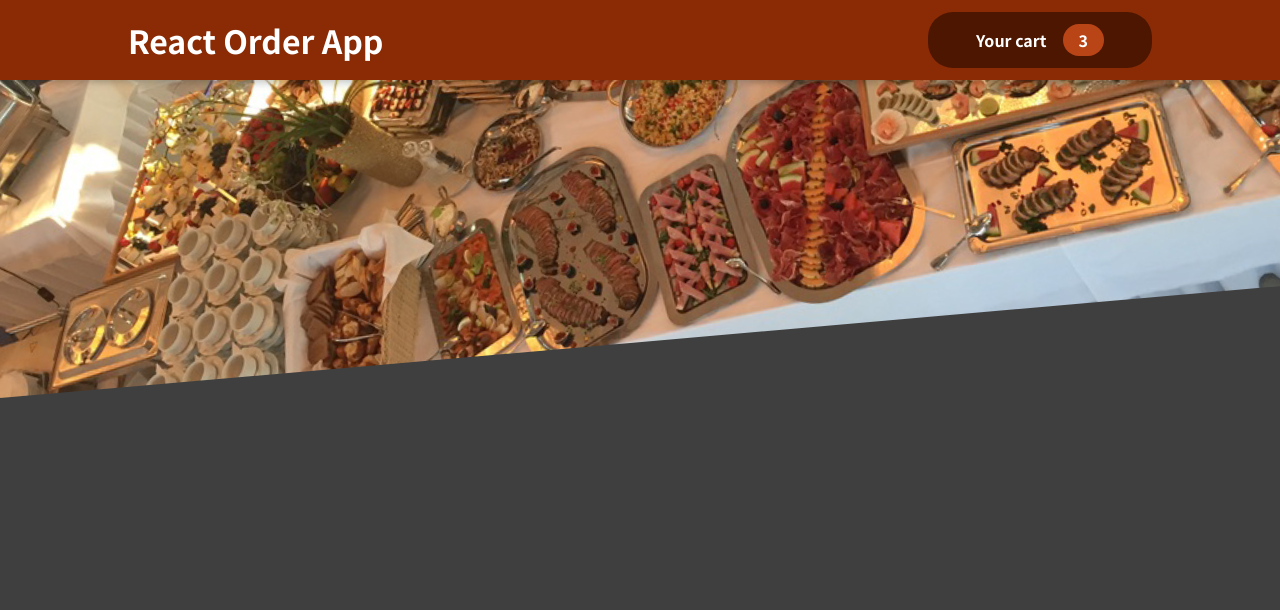
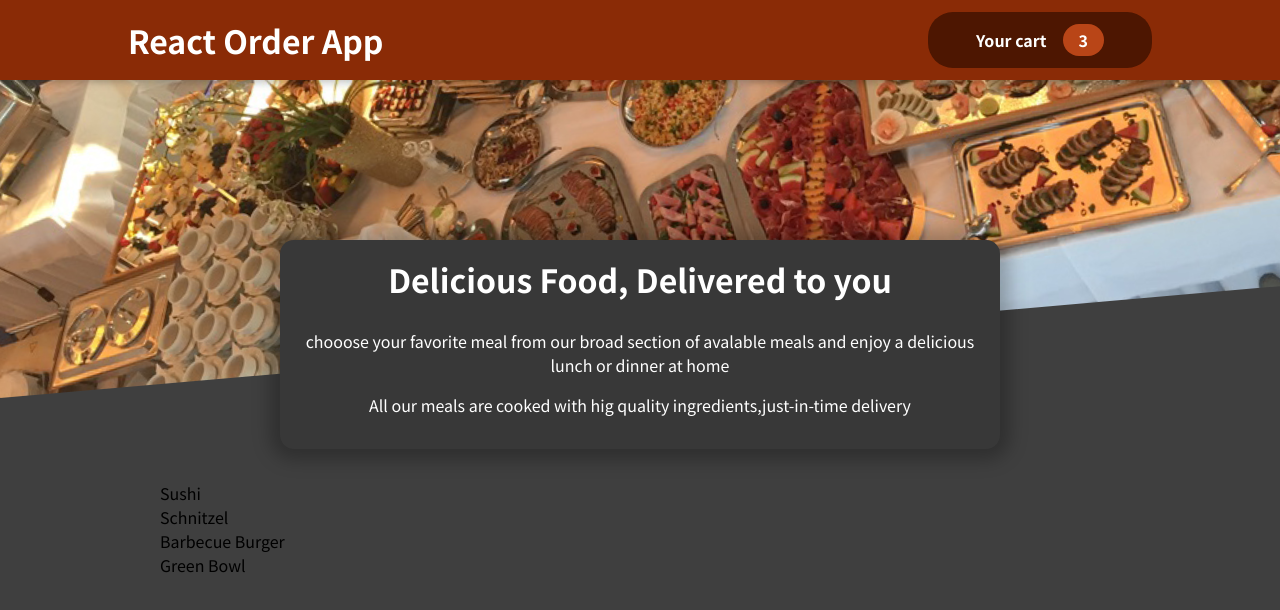
Before and after one commit to Kavery-pm/ReactFoodOrderApp, a React (Create React App) app: page / in a window 1280 px wide. Shown: the top 610 px of the page. Built offline with nearby package versions, Linux system fonts and the light colour scheme.

Commit message:
added meals

```diff
--- a/src/App.js
+++ b/src/App.js
@@ -1,10 +1,12 @@
 import React from "react";
 import Header from "./components/Layout/header";
+import Meals from "./components/Meals/Meals";
 
 
 function App() {
   return <React.Fragment>
     <Header></Header>
+    <Meals></Meals>
   </React.Fragment>
 }
 
--- a/src/components/Meals/Meals.js
+++ b/src/components/Meals/Meals.js
@@ -0,0 +1,14 @@
+import React from "react";
+import MealsAvailibility from "./MealsAvalibility";
+import MealsSummary from "./MealsSummary";
+
+const Meals = (props) => {
+  return (
+    <React.Fragment>
+      <MealsSummary></MealsSummary>
+      <MealsAvailibility></MealsAvailibility>
+    </React.Fragment>
+  );
+};
+
+export default Meals;
--- /dev/null
+++ b/src/components/Meals/MealsAvailibility.module.css
@@ -0,0 +1,24 @@
+.meals {
+    max-width: 60rem;
+    width: 90%;
+    margin: 2rem auto;
+    animation: meals-appear 1s ease-out forwards;
+  }
+
+  .meals ul {
+    list-style: none;
+    margin: 0;
+    padding: 0;
+  }
+
+  @keyframes meals-appear {
+    from {
+      opacity: 0;
+      transform: translateY(3rem);
+    }
+
+    to {
+      opacity: 1;
+      transform: translateY(0);
+    }
+  }
--- a/src/components/Meals/MealsAvalibility.js
+++ b/src/components/Meals/MealsAvalibility.js
@@ -0,0 +1,40 @@
+import classes from "./MealsAvailibility.module.css";
+const DUMMY_MEALS = [
+  {
+    id: "m1",
+    name: "Sushi",
+    description: "Finest fish and veggies",
+    price: 22.99,
+  },
+  {
+    id: "m2",
+    name: "Schnitzel",
+    description: "A german specialty!",
+    price: 16.5,
+  },
+  {
+    id: "m3",
+    name: "Barbecue Burger",
+    description: "American, raw, meaty",
+    price: 12.99,
+  },
+  {
+    id: "m4",
+    name: "Green Bowl",
+    description: "Healthy...and green...",
+    price: 18.99,
+  },
+];
+
+const MealsAvailibility = () => {
+  const mealsList = DUMMY_MEALS.map((meal) => <li>{meal.name}</li>);
+  return (
+    <section className={classes.meals}>
+      <ul>
+        <li>{mealsList}</li>
+      </ul>
+    </section>
+  );
+};
+
+export default MealsAvailibility;
--- a/src/components/Meals/MealsSummary.js
+++ b/src/components/Meals/MealsSummary.js
@@ -1,6 +1,7 @@
+import classes from './MealsSummary.module.css';
 const MealsSummary = () => {
   return (
-    <section>
+    <section className={classes.summary}>
       <h2>Delicious Food, Delivered to you</h2>
       <p>
         chooose your favorite meal from our broad section of avalable meals and
```
Also changed, not shown: 1 other file (tests, documents, lock files or other folders).
